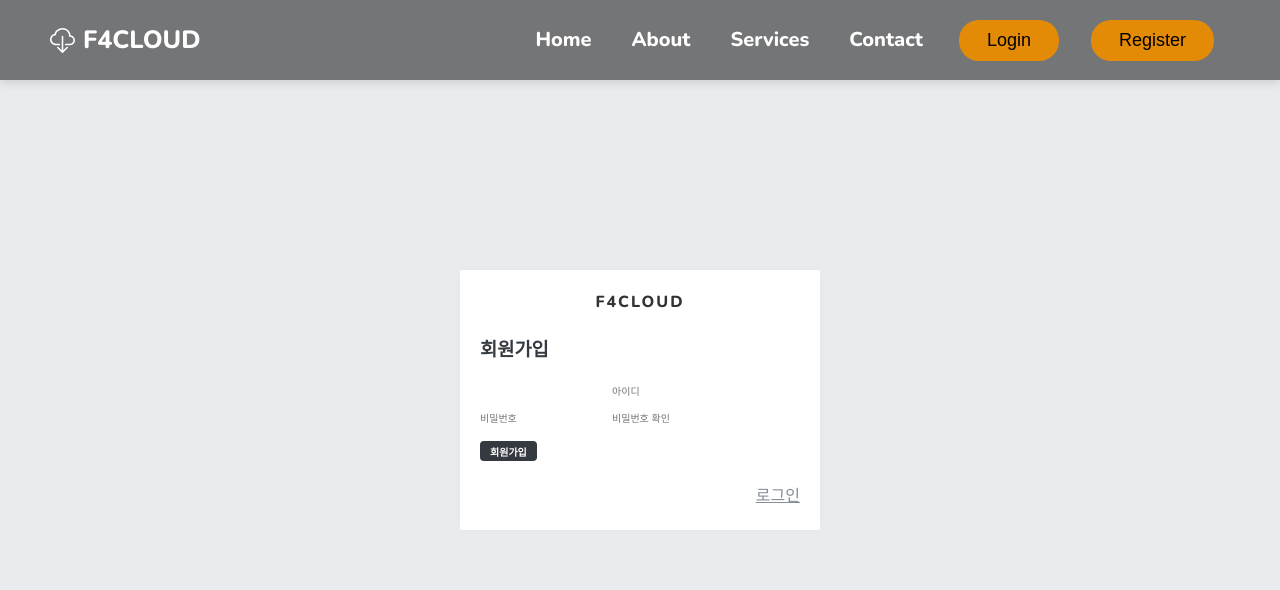
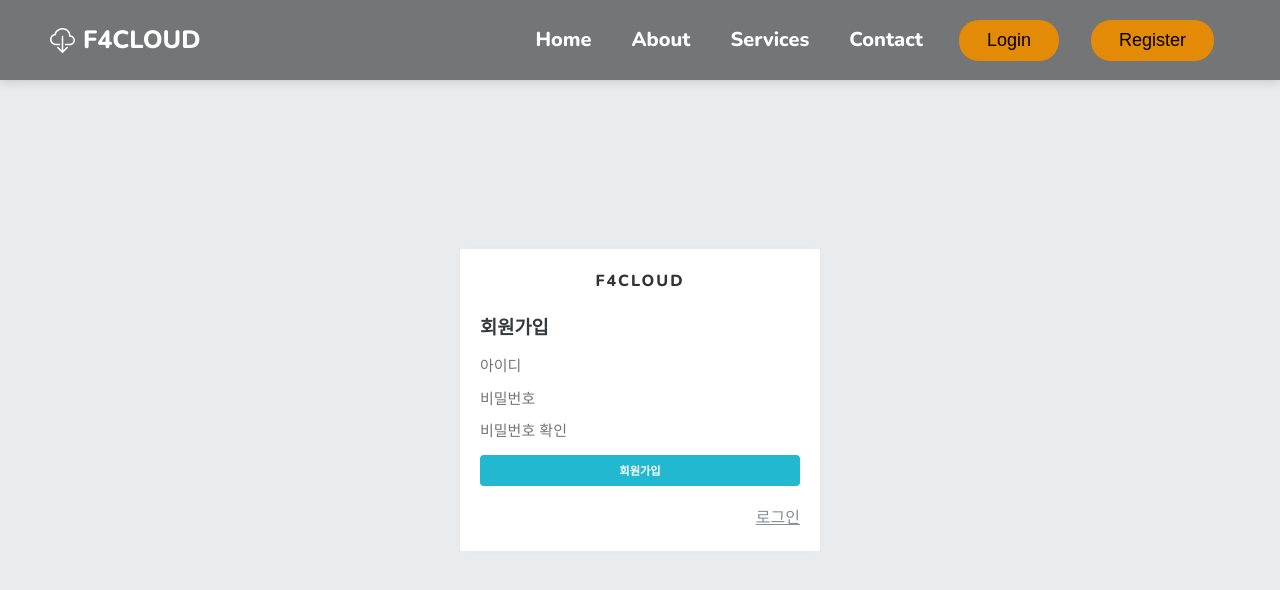
Before and after one commit to F4-CLOUD/F4Cloud-Frontend, a React (Create React App) app: page /register in a window 1280 px wide. Shown: the top 590 px of the page. Built offline with nearby package versions, Linux system fonts and the light colour scheme; the HTML template or start-up script is replaced by a standard one.

Commit message:
fix: login button 수정

```diff
--- a/src/components/auth/AuthForm.js
+++ b/src/components/auth/AuthForm.js
@@ -15,7 +15,7 @@ const AuthFormWrapper = styled.div`
 
 // styled input
 const StyledInput = styled.input`
-  font-size: 1rem;
+  font-size: 1.5rem;
   border: none;
   border:bottom: 1px solid ${palette.gray[5]};
   padding-bottom: 0.5rem;
@@ -58,7 +58,6 @@ const AuthForm = ({ type }) => {
     <AuthFormWrapper>
       <h3>{text}</h3>
       <form>
-        <StyledInput></StyledInput>
         <StyledInput autoComplete="username" name="username" placeholder="아이디" />
         <StyledInput
           autoComplete="new-password"
--- a/src/components/common/Button.js
+++ b/src/components/common/Button.js
@@ -4,7 +4,7 @@ import { withRouter } from 'react-router-dom';
 import { Link } from 'react-router-dom';
 import palette from '../../styles/palette';
 
-const buttonStyle = css`
+const StyledButton = styled.button`
   border: none;
   border-radius: 4px;
   font-size: 1rem;
@@ -13,12 +13,11 @@ const buttonStyle = css`
   color: white;
   outline: none;
   cursor: pointer;
-  margin-right: 8px;
 
   background: ${palette.gray[8]};
   &:hover {
     background: ${palette.gray[6]};
-
+  }
   ${(props) =>
     props.fullWidth &&
     css`
@@ -27,6 +26,7 @@ const buttonStyle = css`
       width: 100%;
       font-size: 1.125rem;
     `}
+
   ${(props) =>
     props.cyan &&
     css`
@@ -37,22 +37,23 @@ const buttonStyle = css`
     `}
 `;
 
-const StyledButton = styled.button`
-  ${buttonStyle}
-`;
+// const StyledButton = styled.button`
+//   ${buttonStyle}
+// `;
 
-const StyledLink = styled(Link)`
-  ${buttonStyle}
-`;
+// const StyledLink = styled(Link)`
+//   ${buttonStyle}
+// `;
 
-const Button = (props) => {
-  return props.to ? (
-    <StyledLink {...props} cyan={props.cyan ? 1 : 0} />
-  ) : (
-    <StyledButton {...props} cyan={props.cyan ? 1 : 0} />
-  );
-};
+// const Button = (props) => {
+//   return props.to ? (
+//     <StyledLink {...props} cyan={props.cyan ? 1 : 0} />
+//   ) : (
+//     <StyledButton {...props} cyan={props.cyan ? 1 : 0} />
+//   );
+// };
 
+const Button = (props) => <StyledButton {...props} />;
 export default Button;
 
 /*
```
Lines whose indentation alone changed are shown as unchanged.
